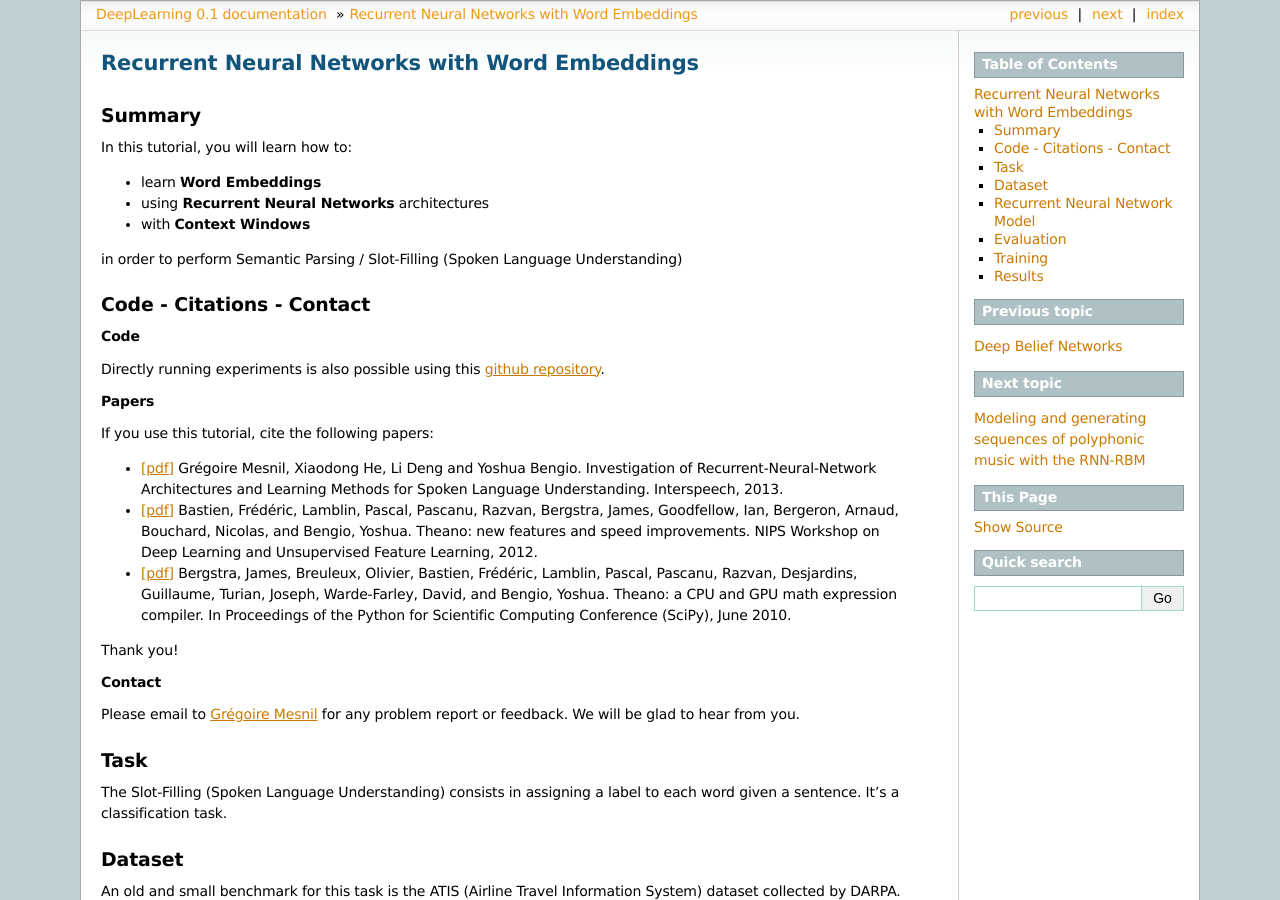
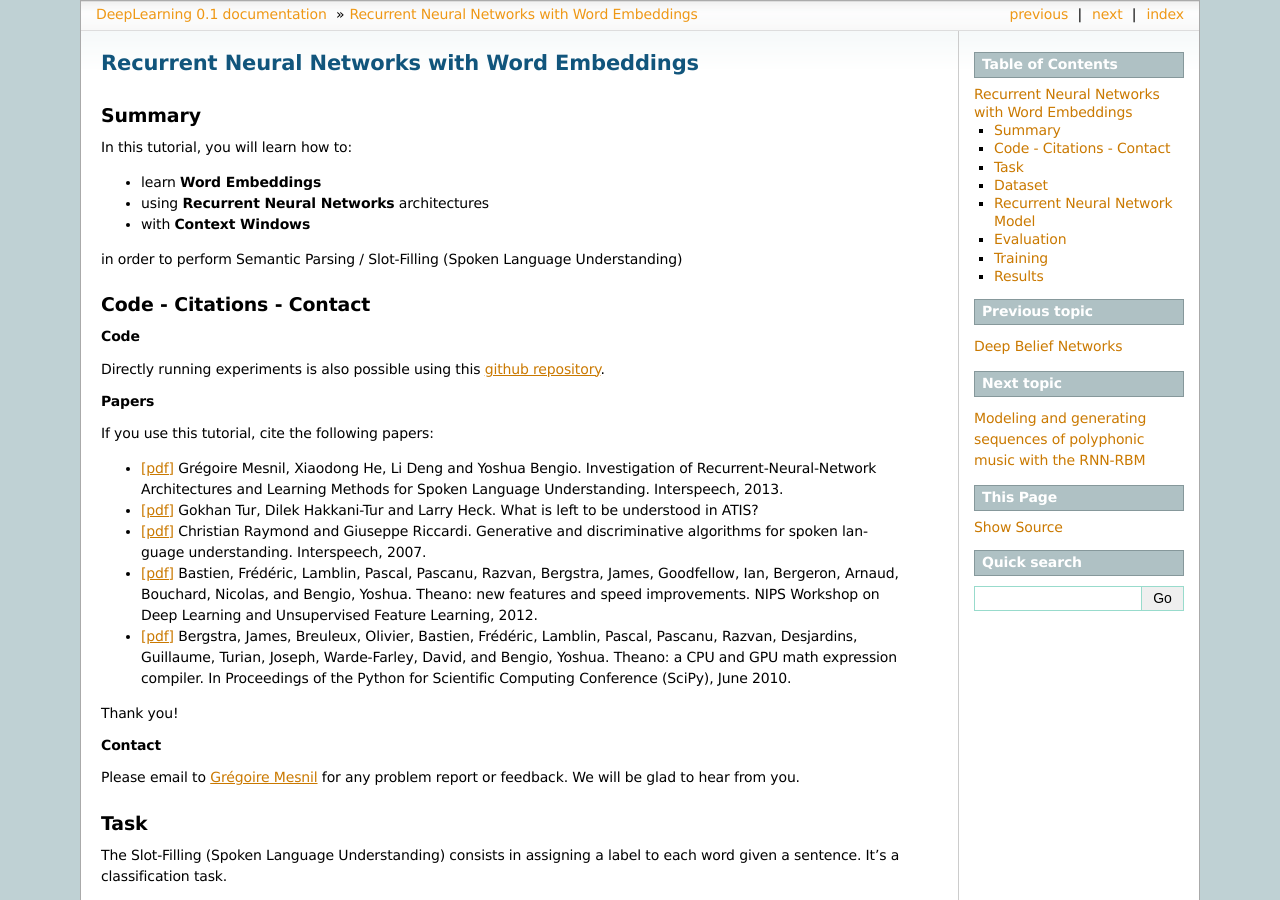
Before and after one commit to lisa-lab/DeepLearningTutorials, a Sphinx documentation site: the page built from doc/rnnslu.txt, in a window 1280 px wide and 900 px high. Built offline with Sphinx 7.4.7, drawn with Linux system fonts in a browser that asks for light colours; formulas are drawn with MathJax 3; pages that are not in the unit, such as notebooks, are missing from menus.

Commit message:
add suggested references from MSR people

```diff
--- a/doc/rnnslu.txt
+++ b/doc/rnnslu.txt
@@ -24,6 +24,10 @@ Directly running experiments is also possible using this `github repository <htt
 If you use this tutorial, cite the following papers:
 
 * `[pdf] <http://www.iro.umontreal.ca/~lisa/pointeurs/RNNSpokenLanguage2013.pdf>`_ Grégoire Mesnil, Xiaodong He, Li Deng and Yoshua Bengio. Investigation of Recurrent-Neural-Network Architectures and Learning Methods for Spoken Language Understanding. Interspeech, 2013.
+
+* `[pdf] <http://research.microsoft.com/en-us/people/gokhant/0000019.pdf>`_ Gokhan Tur, Dilek Hakkani-Tur and Larry Heck. What is left to be understood in ATIS?
+
+* `[pdf] <http://lia.univ-avignon.fr/fileadmin/documents/Users/Intranet/fich_art/997-Interspeech2007.pdf>`_ Christian Raymond and Giuseppe Riccardi. Generative and discriminative algorithms for spoken language understanding. Interspeech, 2007.
 
 * `[pdf] <http://www.iro.umontreal.ca/~lisa/pointeurs/nips2012_deep_workshop_theano_final.pdf>`_ Bastien, Frédéric, Lamblin, Pascal, Pascanu, Razvan, Bergstra, James, Goodfellow, Ian, Bergeron, Arnaud, Bouchard, Nicolas, and Bengio, Yoshua. Theano: new features and speed improvements. NIPS Workshop on Deep Learning and Unsupervised Feature Learning, 2012.
 
```
